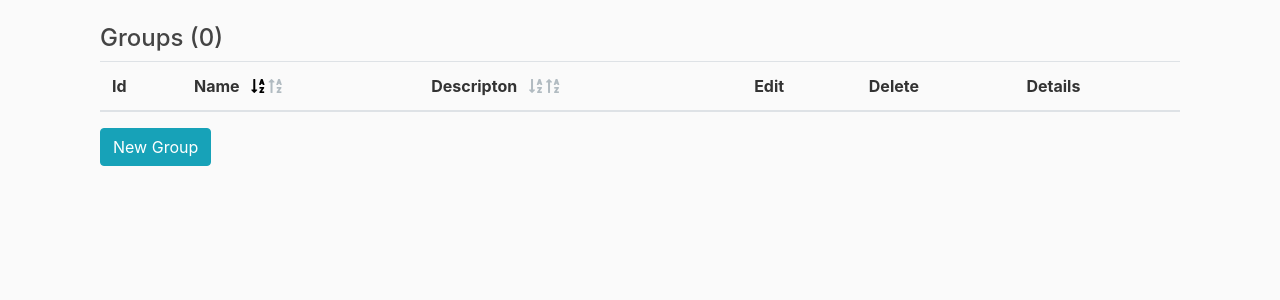
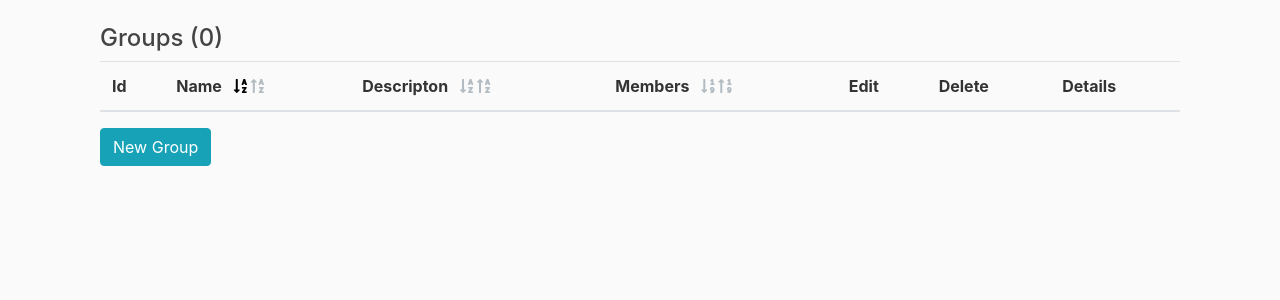
Before and after one commit to TobKed/contact_box, a Django app: page /contacts/group in a window 1280 px wide. Shown: the part 56-356 px from the top of the page. Run offline with Django 3.2, Linux system fonts and the light colour scheme; the visitor is signed in with stand-in values (Sample User, id 1); data comes from the database, SQL or seed files in the repository; data that the repository does not hold is empty; some libraries are stand-ins or nearby versions.

Commit message:
add group members in list view

```diff
--- a/src/contacts/templates/contacts/contactgroup_list.html
+++ b/src/contacts/templates/contacts/contactgroup_list.html
@@ -23,6 +23,10 @@
                                 <a data-orderby="description" data-order="asc" href="?page={{ page_obj.number }}" class="fas fa-sort-alpha-down ml-2 order"></a>
                                 <a data-orderby="description" data-order="desc" href="?page={{ page_obj.number }}" class="fas fa-sort-alpha-up order"></a>
                             </th>
+                            <th>Members
+                                <a data-orderby="members" data-order="asc" href="?page={{ page_obj.number }}" class="fas fa-sort-numeric-down ml-2 order"></a>
+                                <a data-orderby="members" data-order="desc" href="?page={{ page_obj.number }}" class="fas fa-sort-numeric-up order"></a>
+                            </th>
                             <th>Edit</th>
                             <th>Delete</th>
                             <th>Details</th>
@@ -34,6 +38,7 @@
                                     <td>{{ group.pk }} </td>
                                     <td>{{ group.name }} </td>
                                     <td>{{ group.description }}</td>
+                                    <td>{{ group.members }}</td>
                                     <td>
                                         <a href="{%  url 'group-update' group.id %}" class="btn btn-primary btn-xs" data-toggle="tooltip" title="Edit"><span class="fas fa-user-edit fa-xs"></span></a>
                                     </td>
--- a/src/contacts/views.py
+++ b/src/contacts/views.py
@@ -273,7 +273,7 @@ class AddressUpdateView(LoginRequiredMixin, UserPassesTestMixin, UpdateView):
             return True
         return False
 
-#################################################################3
+
 class ContactGroupListView(LoginRequiredMixin, ListView):
     model = ContactGroup
     context_object_name = 'groups'
```
